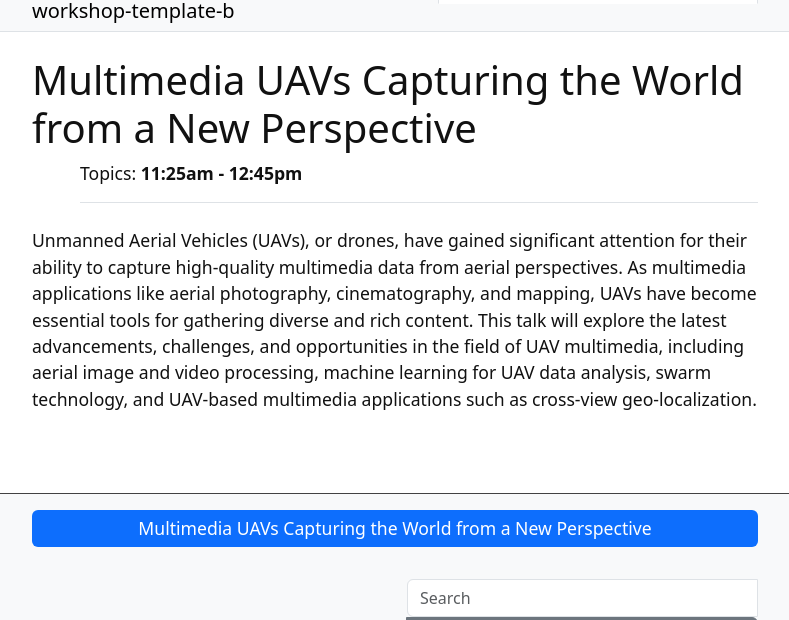
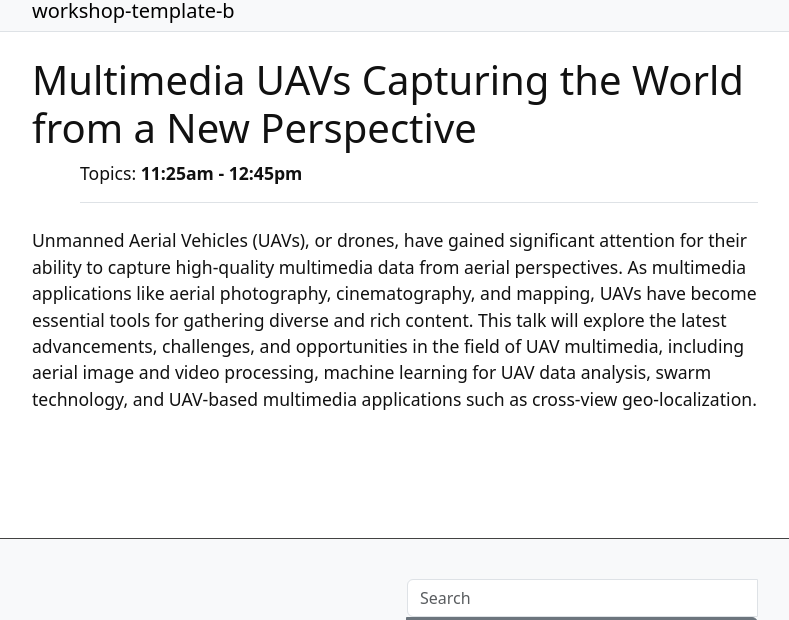
Before and after one commit to zxh009123/WACV25_CVGL_Tutorial, a Jekyll site: the page built from content/Multimedia-UAV_Zhedong.md, in a window 1280 px wide, cut to the strip 121-741 px from the top of the page. Shown: the whole strip, without its empty margins (245-1034 px from the left). Built offline with Jekyll 4.4.1, drawn with Linux system fonts in a browser that asks for light colours; some of the changed lines change nothing that is shown.

Commit message:
remove nav

```diff
--- a/content/Multimedia-UAV_Zhedong.md
+++ b/content/Multimedia-UAV_Zhedong.md
@@ -1,6 +1,6 @@
 ---
 title: Multimedia UAVs Capturing the World from a New Perspective
-nav: true
+# nav: true
 topics: 11:25am - 12:45pm
 ---
 
```
